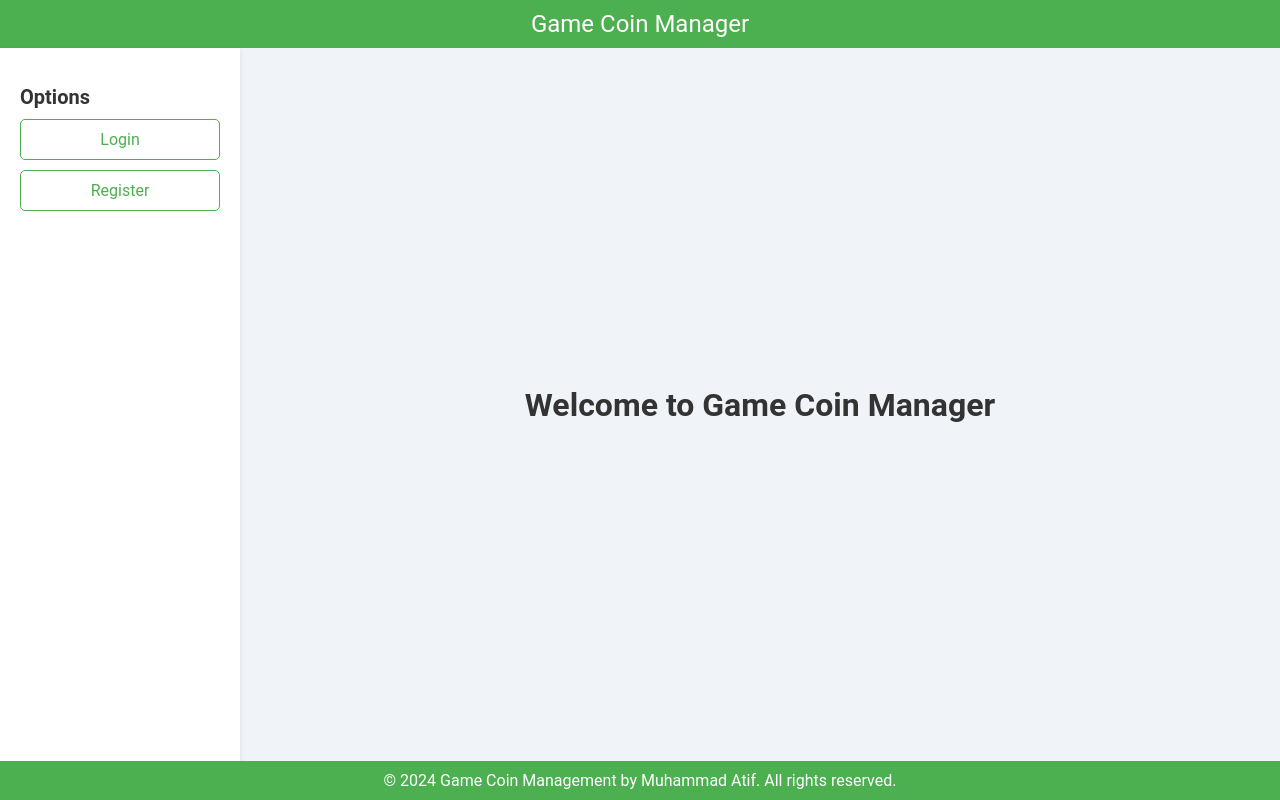
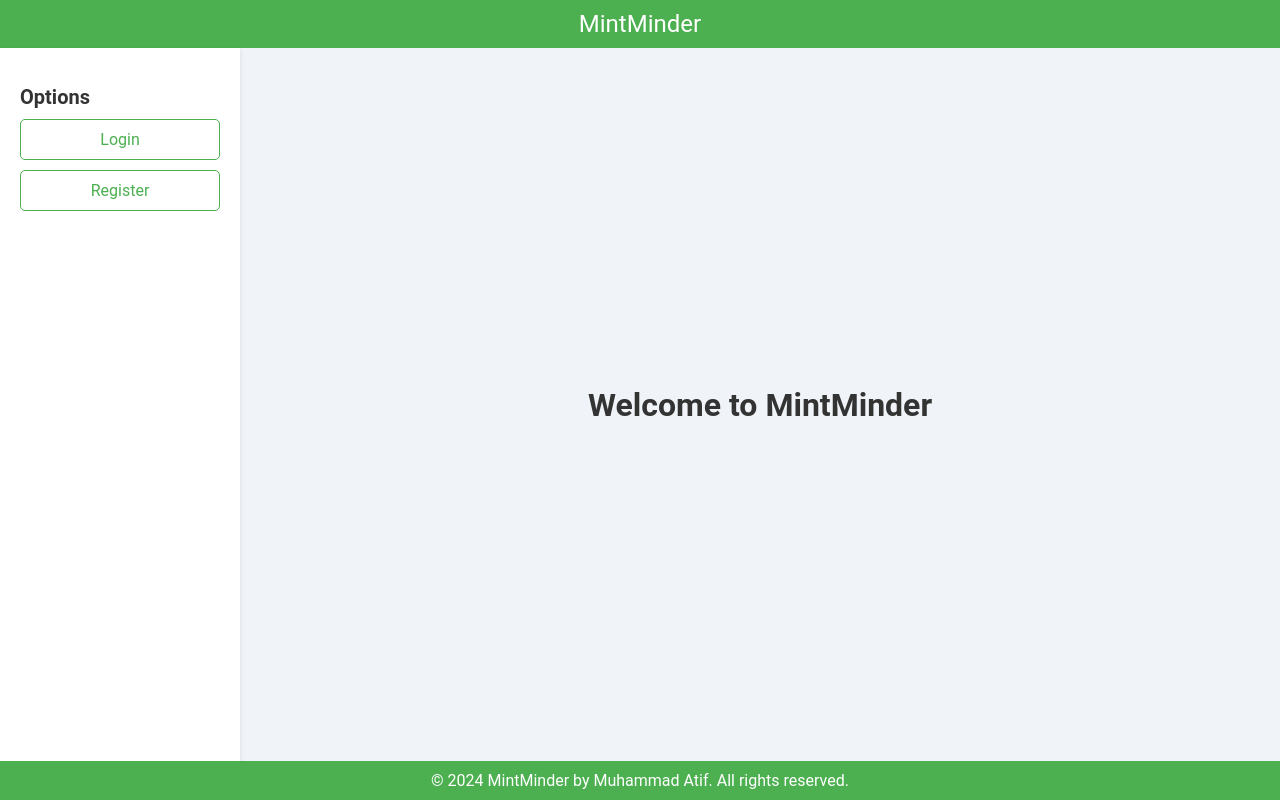
Before and after one commit to matif1766095/MintMinder, a Flask app: page / in a window 1280 px wide. Run offline with Flask 3, Linux system fonts and the light colour scheme.

Commit message:
name updated in index.html

```diff
--- a/templates/index.html
+++ b/templates/index.html
@@ -3,12 +3,12 @@
 <head>
     <meta charset="UTF-8">
     <meta name="viewport" content="width=device-width, initial-scale=1.0">
-    <title>Home - Game Coin Manager</title>
+    <title>Home - MintMinder</title>
     <link rel="stylesheet" href="/static/index/style.css">
 </head>
 <body>
     <header>
-        Game Coin Manager
+        MintMinder
     </header>
     <div class="container">
         <div class="sidebar">
@@ -17,11 +17,11 @@
             <a href="{{ url_for('register') }}">Register</a>
         </div>
         <div class="main-content">
-            <h1>Welcome to Game Coin Manager</h1>
+            <h1>Welcome to MintMinder</h1>
         </div>
     </div>
     <footer>
-        &copy; 2024 Game Coin Management by Muhammad Atif. All rights reserved.
+        &copy; 2024 MintMinder by Muhammad Atif. All rights reserved.
     </footer>
 </body>
 </html>
```
